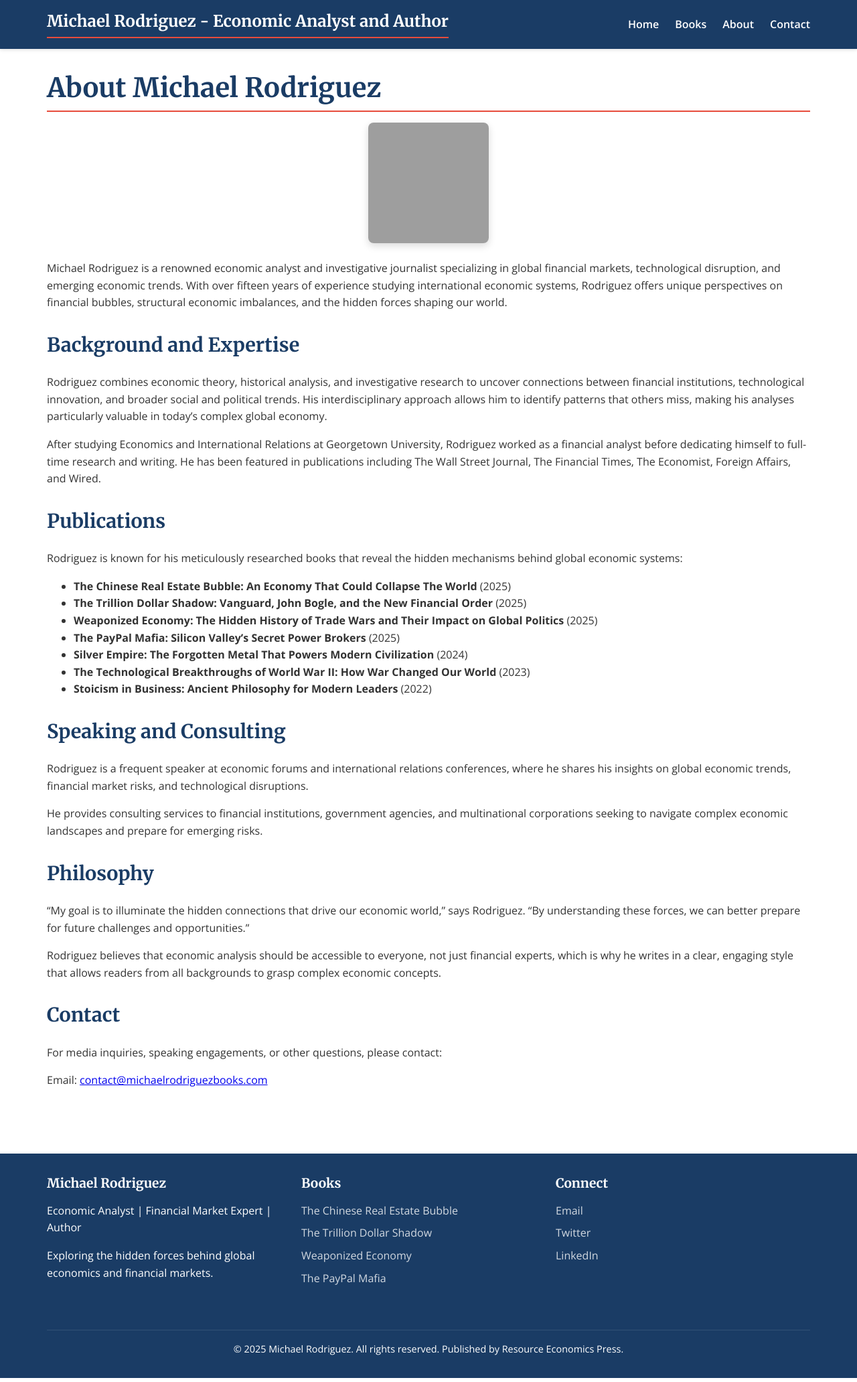
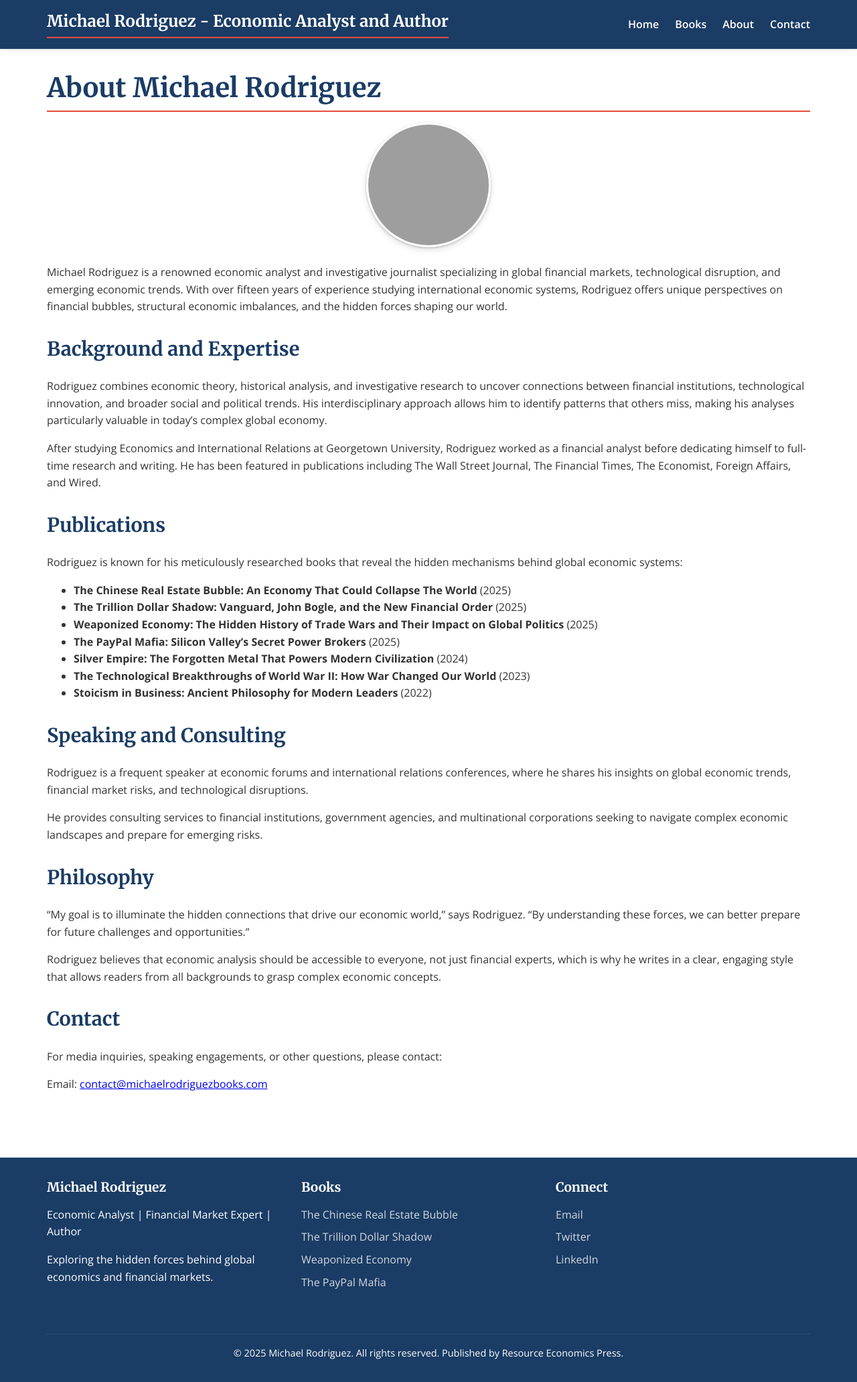
Before and after one commit to Zews123/michael-rodriguez-books, a Jekyll site: the page built from about.md, in a window 1280 px wide. Shown: the whole page at 67% size. Built offline with Jekyll 4.4.1, drawn with Linux system fonts in a browser that asks for light colours; grey boxes are pictures that could not be loaded.

Commit message:
Update about.md

```diff
--- a/about.md
+++ b/about.md
@@ -6,7 +6,7 @@ description: Learn about Michael Rodriguez, renowned economic analyst and author
 
 # About Michael Rodriguez
 
-<img src="{{ site.baseurl }}/assets/images/author-photo.png" alt="Michael Rodriguez Author" class="author-image" style="width: 180px; height: 180px; object-fit: cover; border-radius: 8px; box-shadow: 0 4px 12px rgba(0,0,0,0.15); margin: 0 auto 25px; display: block;">
+<img src="{{ site.baseurl }}/assets/images/author-photo.png" alt="Michael Rodriguez Author" class="author-image" style="width: 180px; height: 180px; object-fit: cover; border-radius: 50%; box-shadow: 0 4px 10px rgba(0,0,0,0.12), 0 1px 3px rgba(0,0,0,0.24); margin: 0 auto 25px; display: block; border: 3px solid #ffffff;">
 
 Michael Rodriguez is a renowned economic analyst and investigative journalist specializing in global financial markets, technological disruption, and emerging economic trends. With over fifteen years of experience studying international economic systems, Rodriguez offers unique perspectives on financial bubbles, structural economic imbalances, and the hidden forces shaping our world.
 
```
